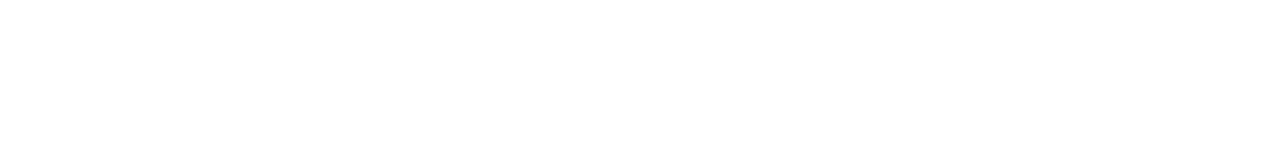
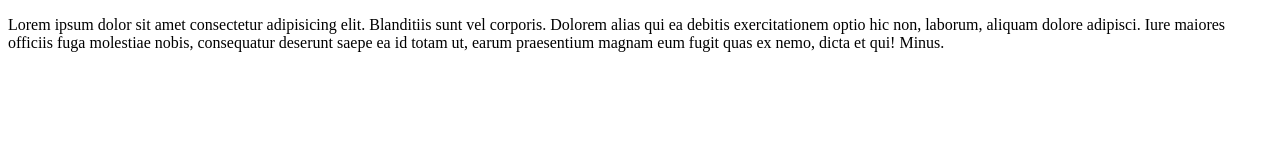
Before and after one commit to rulmaker/primer_repo_remoto, a plain HTML site: page index.html in a window 1280 px wide. Drawn offline with Linux system fonts and the light colour scheme.

Commit message:
Se agregó un párrafo con lorem ipsum a index

```diff
--- a/index.html
+++ b/index.html
@@ -7,6 +7,6 @@
     <title>Document</title>
 </head>
 <body>
-
+    <p>Lorem ipsum dolor sit amet consectetur adipisicing elit. Blanditiis sunt vel corporis. Dolorem alias qui ea debitis exercitationem optio hic non, laborum, aliquam dolore adipisci. Iure maiores officiis fuga molestiae nobis, consequatur deserunt saepe ea id totam ut, earum praesentium magnam eum fugit quas ex nemo, dicta et qui! Minus.</p>
 </body>
 </html>
```
